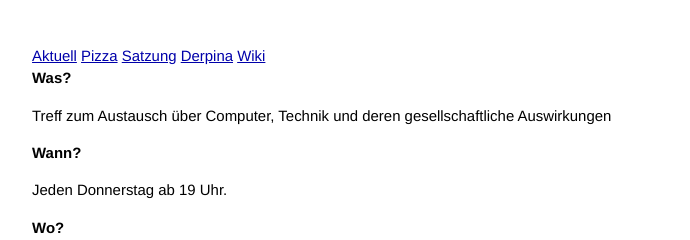
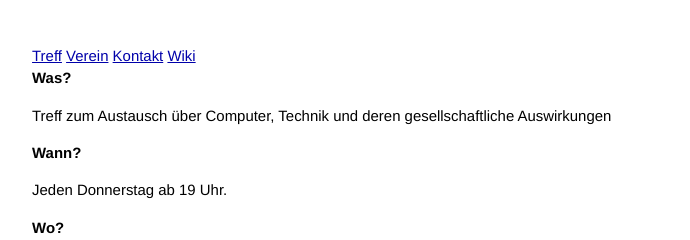
Before and after one commit to nnev/website, a Jekyll site: the page built from index.md, in a window 1280 px wide. Shown: the top 240 px of the page, without its empty margins (294-984 px from the left). Built offline with Jekyll 4.4.1, drawn with Linux system fonts in a browser that asks for light colours; Markdown is read by kramdown in place of the engine named in the settings.

Commit message:
Navi geändert

```diff
--- a/_layouts/default.html
+++ b/_layouts/default.html
@@ -13,10 +13,9 @@
 
 		<div class="site">
 			<div class="menu">
-				<a href="/">Aktuell</a>
-				<a href="/">Pizza</a>
-				<a href="/">Satzung</a>
-				<a href="/">Derpina</a>
+				<a href="howtotreff.html">Treff</a>
+				<a href="verein.html">Verein</a>
+				<a href="kontakt.html">Kontakt</a>
 				<a href="/">Wiki</a>
 
 
```
